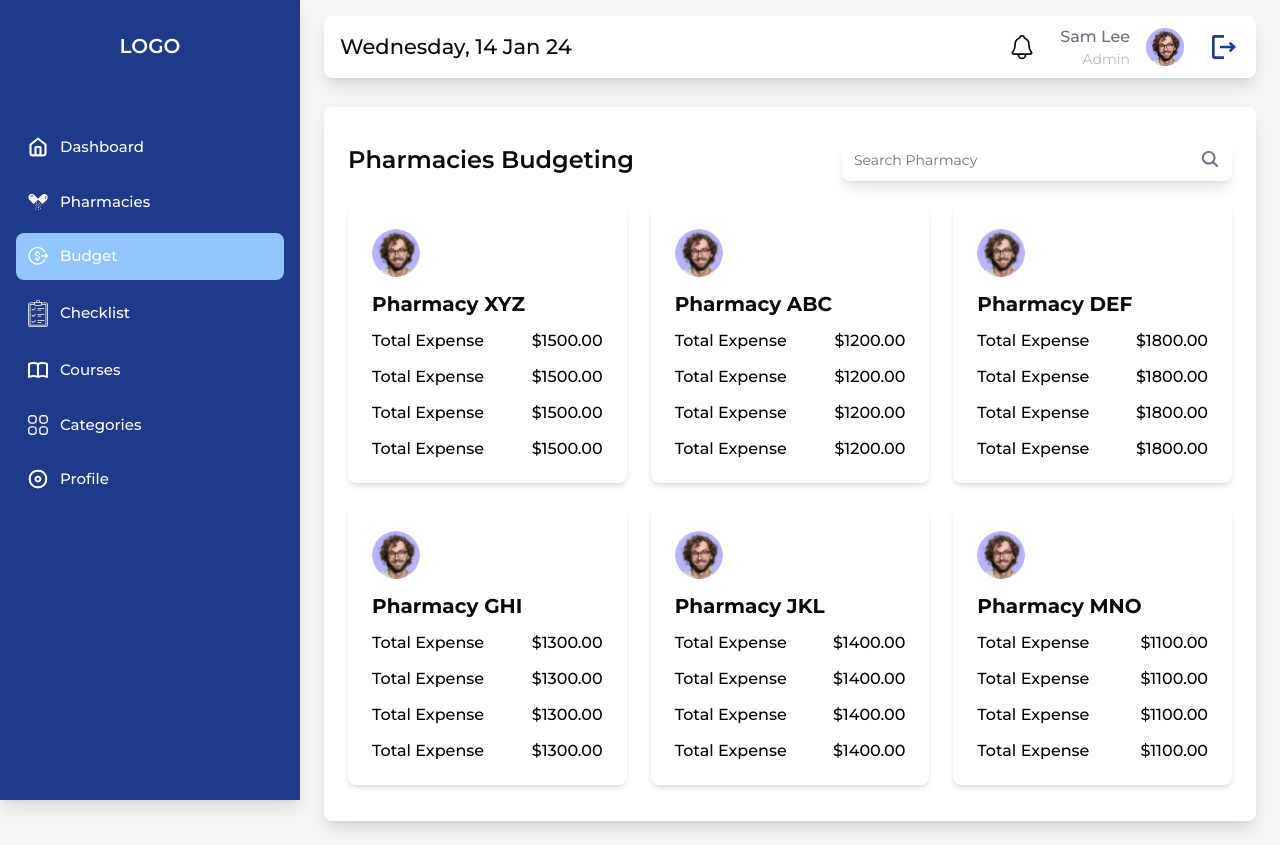
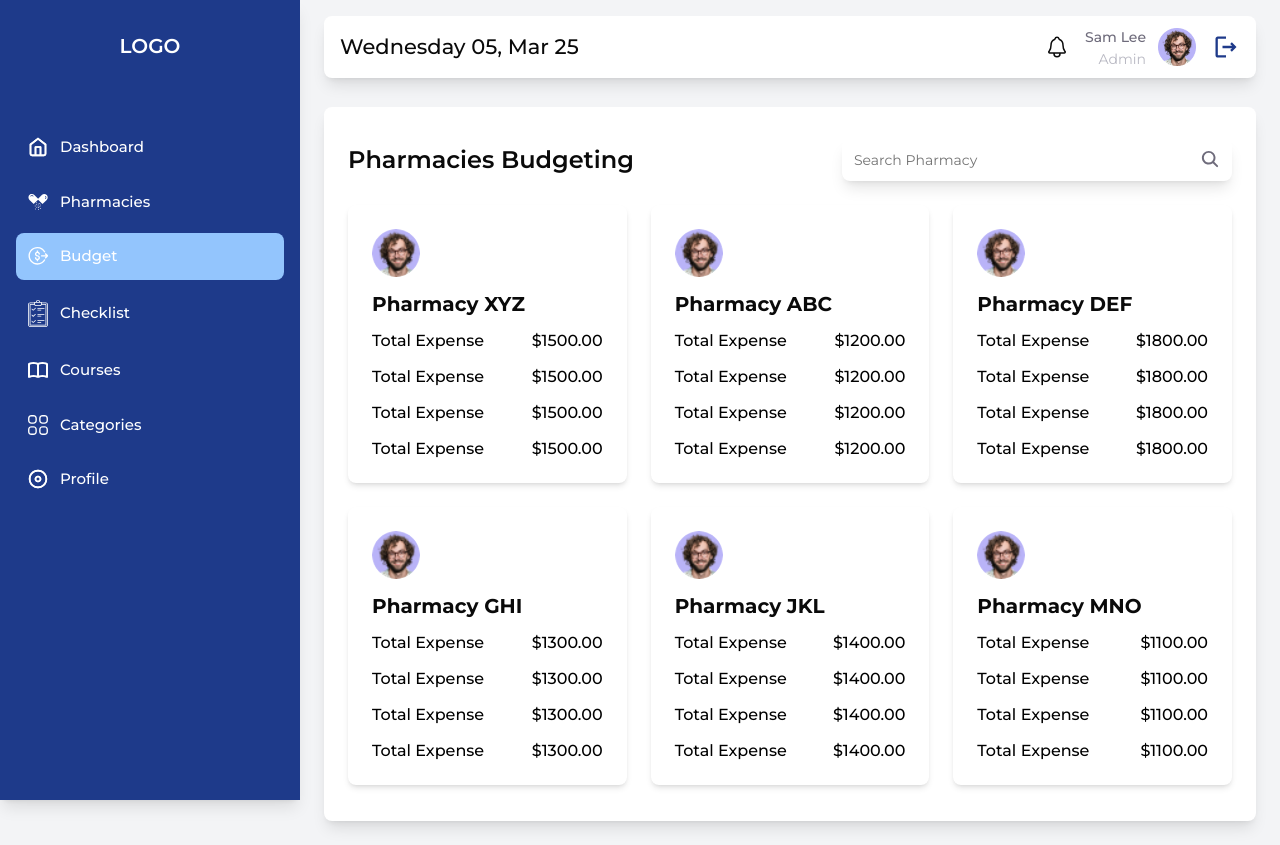
Before and after one commit to Blue-Health-Here/frontend.financialswebapp, a Next.js app: page /admin/budget in a window 1280 px wide. Built offline with nearby package versions, Linux system fonts and the light colour scheme; no server answers.

Commit message:
add code for display current date
reduce font size lower a bit and adjust spaces issue

```diff
--- a/components/common/Topbar.tsx
+++ b/components/common/Topbar.tsx
@@ -34,16 +34,24 @@ const Topbar = () => {
         };
     }, []);
 
+    const getCurrentDate = () => {
+        const date = new Date();
+        const options: any = { weekday: 'long', day: '2-digit', month: 'short', year: '2-digit' };
+        let formattedDate = date.toLocaleDateString('en-GB', options);
+
+        return formattedDate.replace(/(\d{2}) (\w{3})/, '$1, $2');
+    };
+
     return (
         <nav className="topbar bg-white shadow-lg p-4 h-[62px] rounded-lg flex justify-between items-center z-50">
-            <p className="text-[21px] font-medium">Wednesday, 14 Jan 24</p>
-            <div className="flex justify-end items-center gap-x-6 cursor-pointer">
-                <IoNotificationsOutline className='w-7 h-7' />
+            <p className="text-[21px] font-medium">{getCurrentDate()}</p>
+            <div className="flex justify-end items-center gap-x-4 cursor-pointer">
+                <IoNotificationsOutline className='w-6 h-6' />
                 <div className="flex gap-x-4 items-center relative" ref={dropdownRef}>
-                    <button className='flex gap-x-4 items-center' onClick={toggleDropdown}>
+                    <button className='flex gap-x-3 items-center' onClick={toggleDropdown}>
                         <div className="text-right">
-                            <span className="text-grey font-medium">Sam Lee</span>
-                            <p className="text-themeLight">Admin</p>
+                            <span className="text-grey text-sm font-medium">Sam Lee</span>
+                            <p className="text-themeLight text-sm">Admin</p>
                         </div>
                         <Image src={profileImage} alt="" />
                     </button>
@@ -51,7 +59,7 @@ const Topbar = () => {
                         <NavbarProfileDropdown />
                     )}
                 </div>
-                <MdOutlineLogout onClick={signOutAction} className='w-8 h-8 text-primary' />
+                <MdOutlineLogout onClick={signOutAction} className='w-7 h-7 text-primary' />
             </div>
         </nav>)
 }
```
Also changed, not shown: utils/helper.ts (line endings or trailing spaces).
